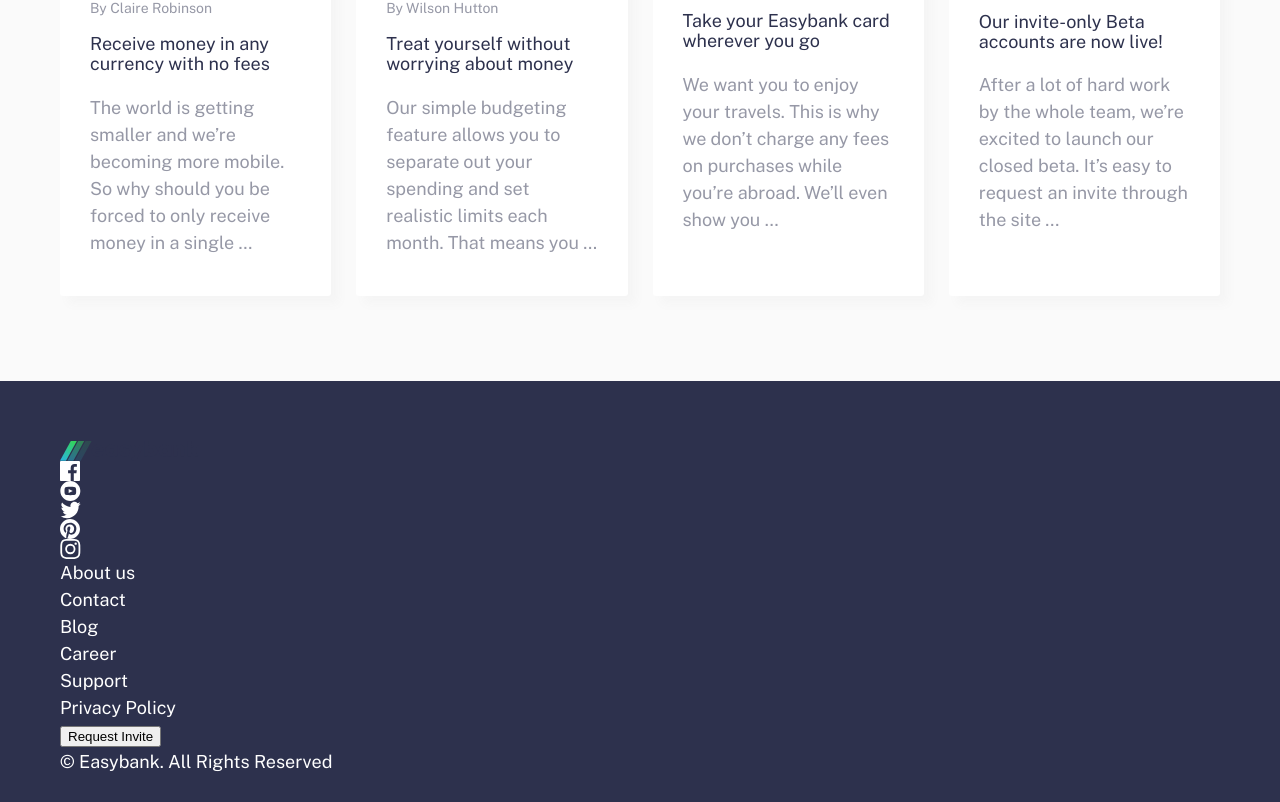
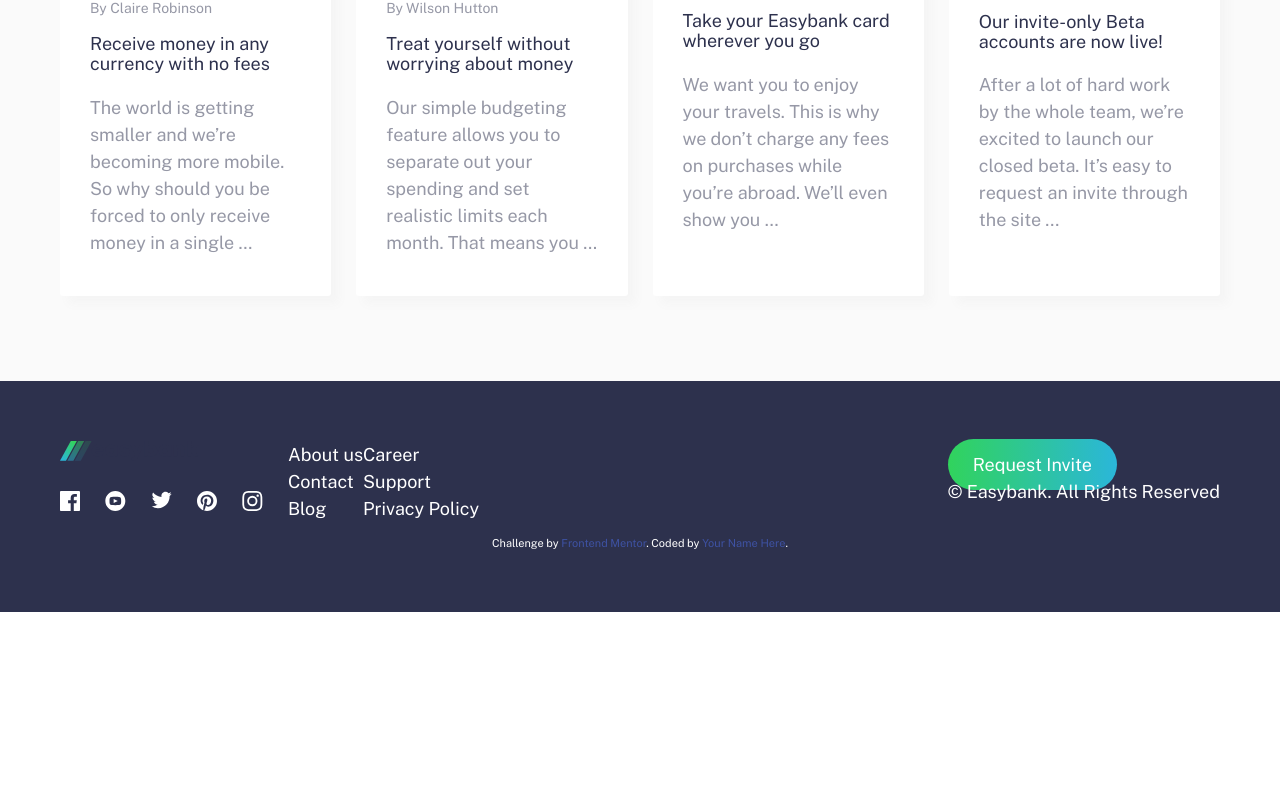
Before and after one commit to amIcode444/easybank-landing-page, a plain HTML site: page index.html in a window 1280 px wide. Shown: the part 1979-2781 px from the top of the page. After the commit the page ends 2591 px from the top, so only its background shows below. Drawn offline with nearby package versions, Linux system fonts and the light colour scheme.

Commit message:
footer styling

```diff
--- a/css/style.css
+++ b/css/style.css
@@ -78,9 +78,29 @@ footer {
   justify-content: space-between;
 }
 
+.header__nav {
+  position: relative;
+}
+
 .header__navlist {
   align-items: center;
   display: flex;
+  position: relative;
+}
+
+.header-nav__item::before::after {
+  height: 8px;
+  width: 0;
+  content: '';
+  position: absolute;
+  top: 72px;
+  bottom: 0;
+  border-radius: 3px;
+  z-index: 999;
+}
+
+.header-nav__item:hover {
+  width: 100%;
 }
 
 .header-nav__item {
@@ -212,3 +232,25 @@ footer {
 .footer {
   padding: 60px;
 }
+
+.footer__container {
+  display: flex;
+  justify-content: space-between;
+}
+
+.footer-right__col {
+  display: flex;
+  justify-content: space-between;
+}
+
+.footer__socials {
+  margin-top: 30px;
+}
+
+.footer__social-links {
+  display: flex;
+}
+
+.footer__social-items {
+  margin-right: 25px;
+}
--- a/index.html
+++ b/index.html
@@ -274,35 +274,36 @@
 
     <footer class="footer">
       <div class="footer__container container">
-        <div class="footer__col">
+        <div class="footer-right__col">
+          <div class="footer__innercol">
             <div class="footer__logo">
               <a href="#">
                 <img src="images/logo.svg" alt="" />
               </a>
             </div>
             <div class="footer__socials">
-            <ul class="footer__socialitems">
-              <li>
+              <ul class="footer__social-links">
+                <li class="footer__social-items">
                   <a href="#">
                     <img src="/images/icon-facebook.svg" alt="" />
                   </a>
                 </li>
-              <li>
+                <li class="footer__social-items">
                   <a href="#">
                     <img src="/images/icon-youtube.svg" alt="" />
                   </a>
                 </li>
-              <li>
+                <li class="footer__social-items">
                   <a href="#">
                     <img src="/images/icon-twitter.svg" alt="" />
                   </a>
                 </li>
-              <li>
+                <li class="footer__social-items">
                   <a href="#">
                     <img src="/images/icon-pinterest.svg" alt="" />
                   </a>
                 </li>
-              <li>
+                <li class="footer__social-items">
                   <a href="#">
                     <img src="/images/icon-instagram.svg" alt="" />
                   </a>
@@ -310,22 +311,25 @@
               </ul>
             </div>
           </div>
-        <div class="footer__col">
+          <div class="footer__innercol">
             <ul>
               <li><a href="#">About us</a></li>
               <li><a href="#">Contact</a></li>
               <li><a href="#">Blog</a></li>
             </ul>
           </div>
-        <div class="footer__col">
+          <div class="footer__innercol">
             <ul>
               <li><a href="#">Career</a></li>
               <li><a href="#">Support</a></li>
               <li><a href="#">Privacy Policy</a></li>
             </ul>
           </div>
-        <div class="footer__col">
-          <button>Request Invite</button>
+        </div>
+        <div class="footer-left__col">
+          <div class="btn__box btn__box--hero">
+            <a href="#" class="btn__cta">Request Invite</a>
+          </div>
           <p>© Easybank. All Rights Reserved</p>
         </div>
       </div>
```
Lines whose indentation alone changed are shown as unchanged.
